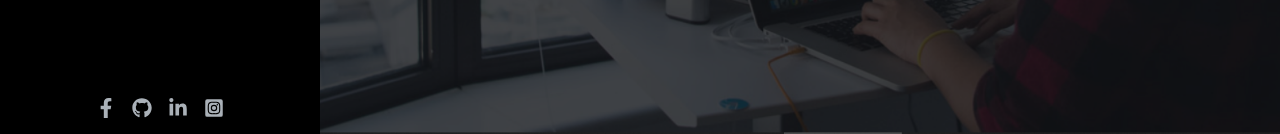
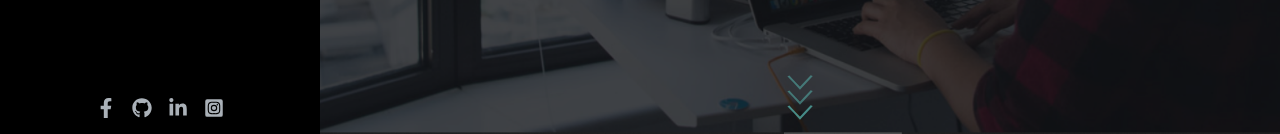
Before and after one commit to parvejpappu100/parvej-hasan-pappu, a React (Vite) app: page / in a window 1280 px wide. Shown: the part 666-800 px from the top of the page. Built offline with nearby package versions, Linux system fonts and the light colour scheme.

Commit message:
added lottie scroll down animation on home page

```diff
--- a/package.json
+++ b/package.json
@@ -11,6 +11,7 @@
   },
   "dependencies": {
     "localforage": "^1.10.0",
+    "lottie-react": "^2.4.0",
     "match-sorter": "^6.3.1",
     "react": "^18.2.0",
     "react-dom": "^18.2.0",
--- a/src/components/HomeDefault/HomeDefault.jsx
+++ b/src/components/HomeDefault/HomeDefault.jsx
@@ -1,6 +1,8 @@
 import React from 'react';
 import myImg from "../../assets/images/bg-lady.png"
 import { TypeAnimation } from 'react-type-animation';
+import Lottie from "lottie-react";
+import animation3 from "../../assets/139020-unlock-bigger-scroll-down-animation.json"
 
 const HomeDefault = () => {
   return (
@@ -36,6 +38,9 @@ const HomeDefault = () => {
           </div>
         </div>
       </div>
+      <div className='hidden md:block w-[96px] mx-auto -mt-16'>
+        <Lottie animationData={animation3} loop={true}></Lottie>
+      </div>
     </div>
   );
 };
```
Also changed, not shown: src/assets/139020-unlock-bigger-scroll-down-animation.json (added, +1 -0 lines), 1 other file (tests, documents, lock files or other folders). Lines whose indentation alone changed are shown as unchanged.
